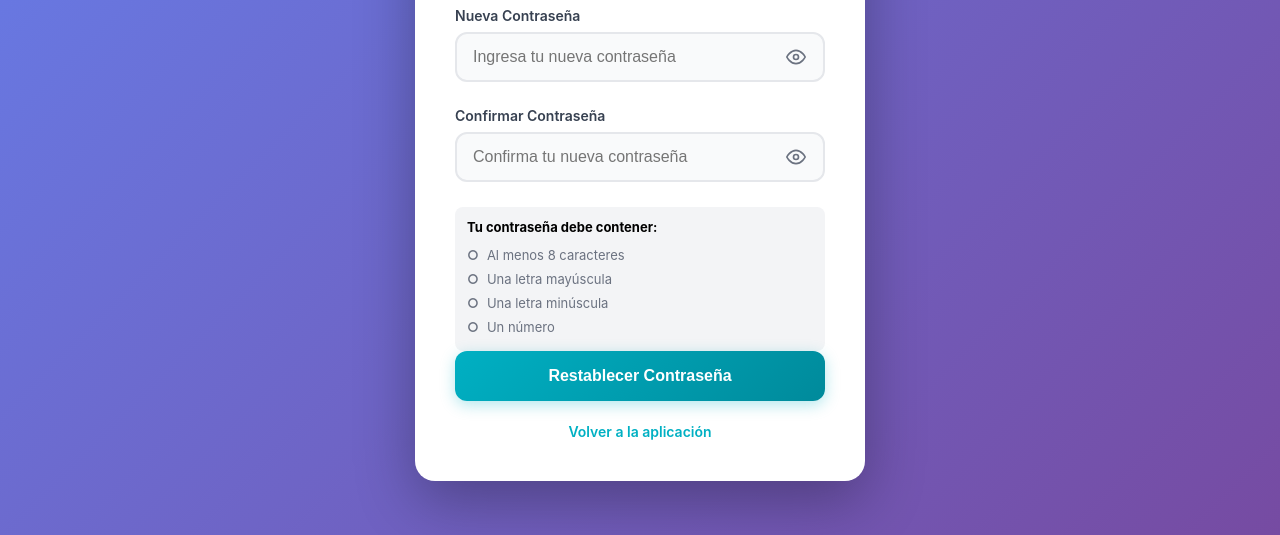
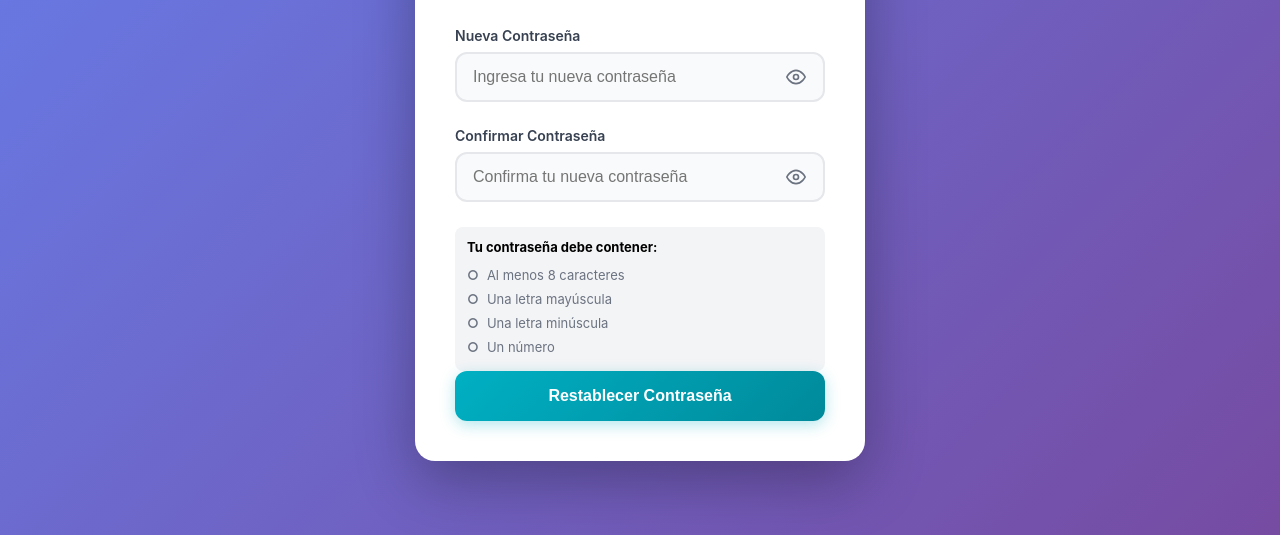
Before and after one commit to HelenFuentes09/vercel-reset-password-Postland, a plain HTML site: page index.html in a window 1280 px wide. Shown: the part 265-800 px from the top of the page. Drawn offline with nearby package versions, Linux system fonts and the light colour scheme.

Commit message:
Update index.html

```diff
--- a/index.html
+++ b/index.html
@@ -221,22 +221,6 @@
             to { transform: rotate(360deg); }
         }
 
-        .back-link {
-            text-align: center;
-            margin-top: 20px;
-        }
-
-        .back-link a {
-            color: #00b0c3;
-            text-decoration: none;
-            font-size: 14px;
-            font-weight: 600;
-        }
-
-        .back-link a:hover {
-            text-decoration: underline;
-        }
-
         @media (max-width: 480px) {
             .container {
                 padding: 30px 20px;
@@ -307,10 +291,6 @@
                 <span id="btnText">Restablecer Contraseña</span>
             </button>
         </form>
-
-        <div class="back-link">
-            <a href="#">Volver a la aplicación</a>
-        </div>
     </div>
 
     <script src="https://cdn.jsdelivr.net/npm/@supabase/supabase-js@2"></script>
```
